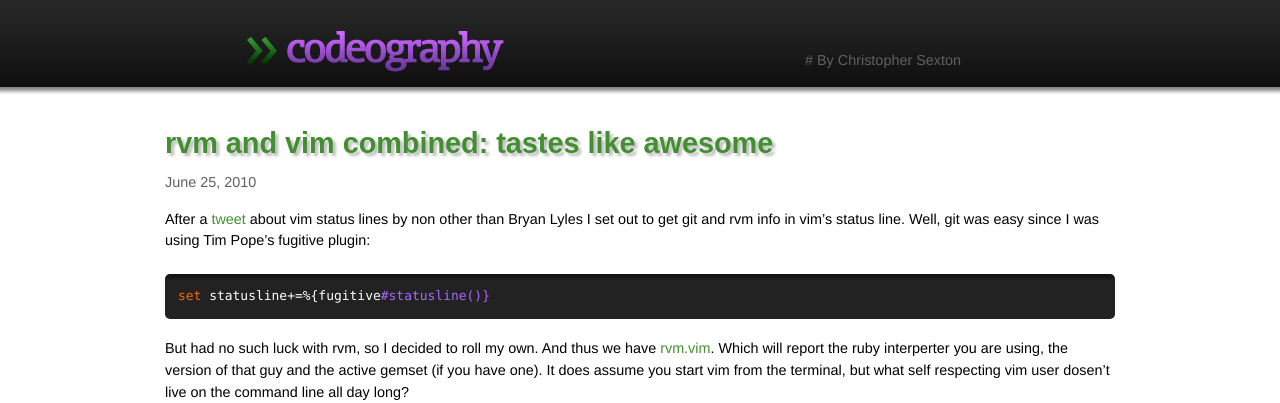
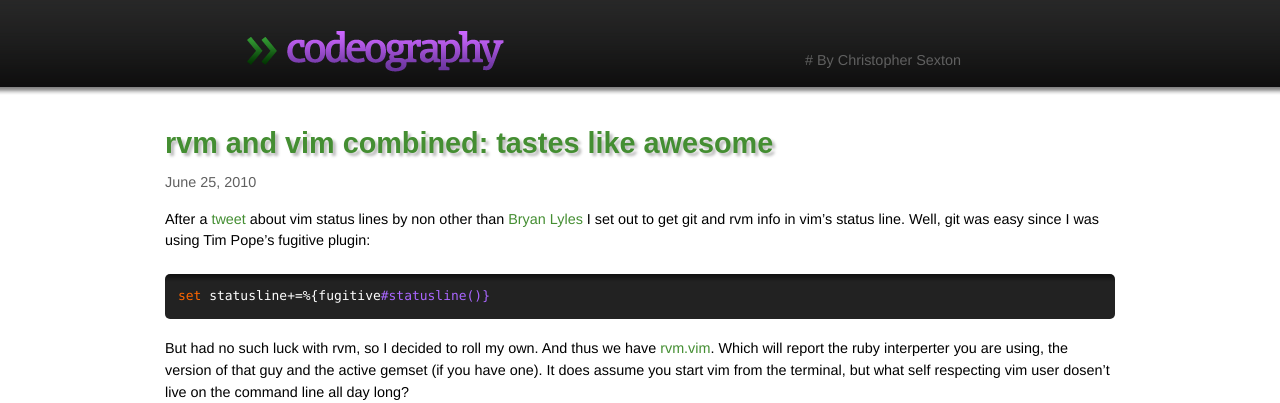
Before and after one commit to csexton/codeography.com, a Jekyll site: the page built from _posts/2010-06-25-rvm-and-vim-tastes-like-awesome.markdown, in a window 1280 px wide. Shown: the top 403 px of the page. Built offline with Jekyll 4.4.1, drawn with Linux system fonts in a browser that asks for light colours; nearby versions of some CDN libraries; some web fonts are replaced; comment, search, counter and statistics services are not loaded; part of the change alters nothing that is shown.

Commit message:
Link and link alike

```diff
--- a/_posts/2010-06-25-rvm-and-vim-tastes-like-awesome.markdown
+++ b/_posts/2010-06-25-rvm-and-vim-tastes-like-awesome.markdown
@@ -4,7 +4,7 @@ title: "rvm and vim combined: tastes like awesome"
 published: true
 ---
 
-After a [tweet](http://twitter.com/bryanl/status/17013225815) about vim status lines by non other than Bryan Lyles I set out to get git and rvm info in vim's status line. Well, git was easy since I was using Tim Pope's fugitive plugin:
+After a [tweet](http://twitter.com/bryanl/status/17013225815) about vim status lines by non other than [Bryan Lyles](http://smartic.us/) I set out to get git and rvm info in vim's status line. Well, git was easy since I was using Tim Pope's fugitive plugin:
 
     set statusline+=%{fugitive#statusline()}
 
```
